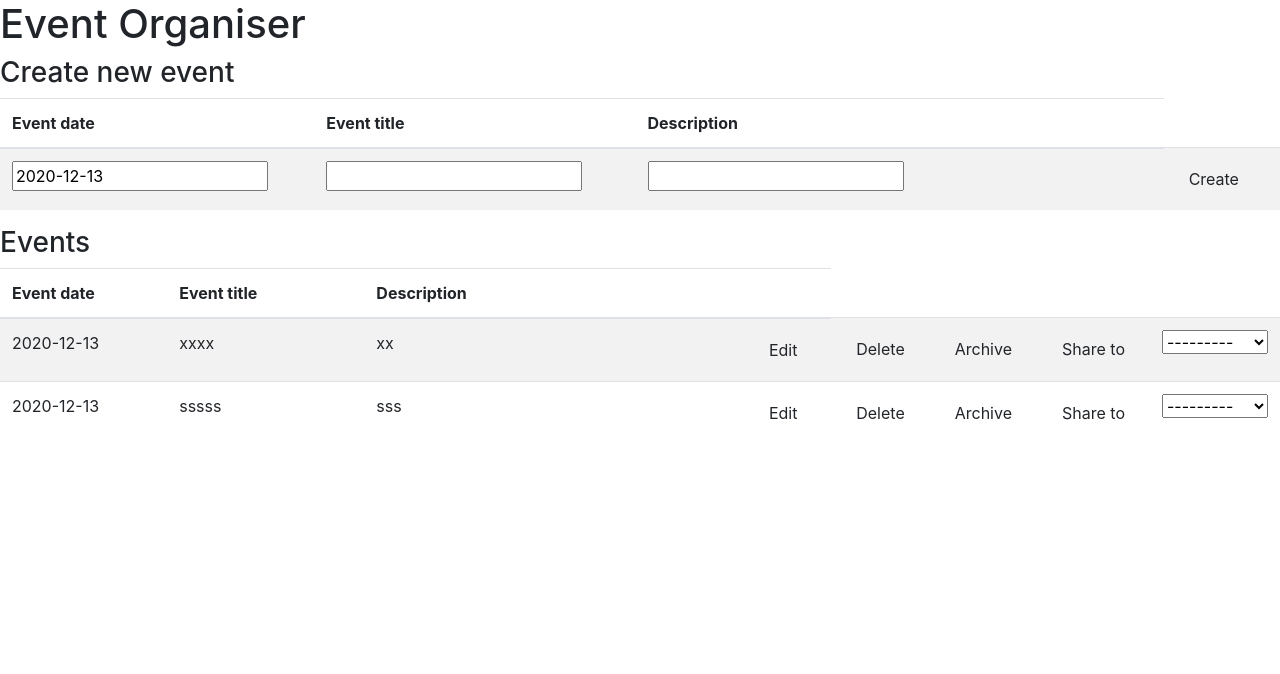
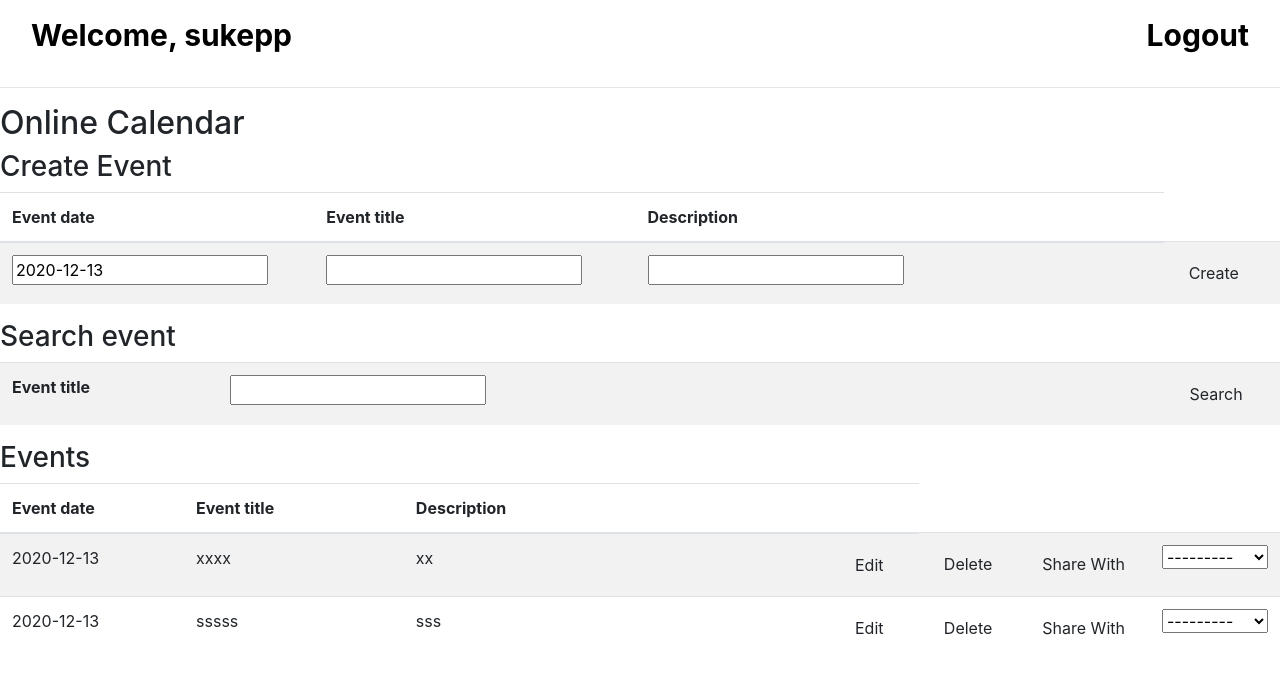
Before and after one commit to sukepp/cloud-calendar, a Django app: page / in a window 1280 px wide. Shown: the top 674 px of the page. Run offline with Django 3.2, Linux system fonts and the light colour scheme; a user stored in the database is signed in; data comes from the database, SQL or seed files in the repository; both versions use the stored data as it was after the commit; some libraries are stand-ins or nearby versions.

Commit message:
Finished the function of editing, deleting, searching and sharing events.

```diff
--- a/myapp/forms.py
+++ b/myapp/forms.py
@@ -1,5 +1,5 @@
 from django.forms import ModelForm, TextInput
-from datetime import date
+from datetime import date, time, datetime
 from .models import Record
 
 
--- a/myapp/models.py
+++ b/myapp/models.py
@@ -1,5 +1,6 @@
+import django.utils.timezone as timezone
 from django.db import models
-from django.db.models import CharField, DateField, ForeignKey, IntegerField
+from django.db.models import CharField, DateField, ForeignKey, IntegerField, TimeField
 from django.contrib.auth.models import User
 
 # Create your models here.
--- a/myapp/templates/app/index.html
+++ b/myapp/templates/app/index.html
@@ -12,10 +12,23 @@
           integrity="sha384-Vkoo8x4CGsO3+Hhxv8T/Q5PaXtkKtu6ug5TOeNV6gBiFeWPGFN9MuhOf23Q9Ifjh" crossorigin="anonymous">
 </head>
 <body>
-      <h1 class="page-header">Event Organiser</h1>
+    <nav class="navbar navbar-inverse navbar-fixed-top">
+      <div class="container-fluid">
+        <div class="navbar-header">
+          <a class="navbar-brand" href="" style="color:#000; font-weight:bold; font-size:30px;">Welcome, {{ user.username }}</a>
+        </div>
+        <ul class="nav navbar-nav navbar-right">
+          <li><a href="/accounts/logout" style="color:#000; font-weight:bold; font-size:30px;">Logout</a></li>
+        </ul>
+      </div>
+    </nav>
+    <hr />
+
+
+    <h2 class="page-header">Online Calendar</h2>
 
     <div class= "th-wrapper">
-      <h3 class="sub-header">Create new event</h3>
+    <h3 class="sub-header">Create Event</h3>
     </div>
     <div class="table-responsive">
       <form action="/add_event" method="post">
@@ -45,6 +58,25 @@
       </form>
     </div>
 
+    <div class= "th-wrapper">
+      <h3 class="sub-header">Search event</h3>
+    </div>
+    <div class="table-responsive">
+      <form action="/search_event" method="post">
+      {% csrf_token %}
+        <table class="table table-striped">
+        <col style="width:15%">
+        <col style="width:65%">
+        <col style="width:7%">
+          <tr>
+            <th>Event title</th>
+              <td><input type="text" name="title"></td>
+              <td><input type="submit" class="btn show-new-item" value="Search"/></td>
+          </tr>
+        </table>
+      </form>
+    </div>
+
     <h3 class="sub-header">Events</h3>
     <div class="table-responsive">
       <table class="table table-striped">
@@ -69,31 +101,24 @@
             <td>{{ record.title }}</td>
             <td>{{ record.description }}</td>
             <td>
-                <form method="post" action="/edit_record">
+              <form method="post" action="/edit_event">
                 {% csrf_token %}
-                  <input type="hidden" value="{{ record.id }}" name="edit_val">
+                <input type="hidden" value="{{ record.id }}" name="edit_value">
                 <input type="submit" class="btn" value="Edit">
               </form>
             </td>
             <td>
-                <form method="post" action="/delete_record">
+              <form method="post" action="/delete_event">
                 {% csrf_token %}
-                  <input type="hidden" value="{{ record.id }}" name="delete_val">
+                <input type="hidden" value="{{ record.id }}" name="delete_value">
                 <input type="submit" class="btn" value="Delete">
               </form>
             </td>
-              <td>
-                <form method="post" action="/archive_record">
-                  {% csrf_token %}
-                  <input type="hidden" value="{{ record.id }}" name="archive_val">
-                  <input type="submit" class="btn" value="Archive">
-                </form>
-              </td>
-              <form method="post" action="/share_record">
+            <form method="post" action="/share_event">
               {% csrf_token %}
               <td>
-                    <input type="hidden" value="{{ record.id }}" name="share_val">
-                    <input type="submit" class="btn" value="Share to">
+                  <input type="hidden" value="{{ record.id }}" name="share_value">
+                  <input type="submit" class="btn" value="Share With">
               </td>
               <td>
                   {{user_form.user}}
--- a/myapp/urls.py
+++ b/myapp/urls.py
@@ -4,5 +4,10 @@ from . import views
 urlpatterns = [
     path('', views.index),
     path('add_event', views.addEvent),
+    path('delete_event', views.deleteEvent),
+    path('edit_event', views.editEvent),
+    path('update_event', views.updateEvent),
+    path('search_event', views.searchEvent),
+    path('share_event', views.shareEvent),
     path('signup/', views.signup),
 ]
--- a/myapp/views.py
+++ b/myapp/views.py
@@ -16,16 +16,71 @@ def index(request):
     records = Record.objects.filter(user=user, event_type='active')
     return render(request, 'app/index.html', locals())
 
+
 @login_required
 def addEvent(request):
     if request.method == 'POST':
         user = request.user
-        form = RecordForm(user,request.POST)
+        form = RecordForm(user, request.POST)
         if form.is_valid():
             record = form.save(commit=False)
             record.user = user
             record.event_type = 'active'
             record.save()
+    return redirect('/')
+
+
+@login_required
+def deleteEvent(request):
+    if request.method == 'POST':
+        event_id = request.POST['delete_value']
+        Record.objects.filter(id=event_id).delete()
+    return redirect('/')
+
+
+@login_required
+def editEvent(request):
+    if request.method == 'POST':
+        event_id = request.POST['edit_value']
+        record = Record.objects.get(id=event_id)
+
+        return render(request, 'app/edit_event.html', locals())
+    return redirect('/')
+
+
+@login_required
+def updateEvent(request):
+    if request.method == 'POST':
+        user = request.user
+        posted_data = request.POST
+        event_id = posted_data['id_value']
+        date = posted_data['date']
+        title = posted_data['title']
+        description = posted_data['description']
+        Record.objects.filter(id=event_id).update(date=date, title=title, description=description)
+    return redirect('/')
+
+
+@login_required
+def searchEvent(request):
+    if request.method == 'POST':
+        title = request.POST['title']
+        user = request.user
+        records = Record.objects.filter(user=user, title=title)
+        return render(request, 'app/search_event.html', locals())
+    return redirect('/')
+
+
+@login_required
+def shareEvent(request):
+    if request.method == 'POST':
+        event_id = request.POST['share_value']
+        form = UserForm(request.POST)
+        if form.is_valid():
+            user = form.cleaned_data.get('user')
+            record = Record.objects.get(id=event_id)
+            Record.objects.create(date=record.date, title=record.title,
+                                  description=record.description, event_type=record.event_type, user=user)
     return redirect('/')
 
 
```
Also changed, not shown: myapp/templates/app/edit_event.html (added, +68 -0 lines), myapp/templates/app/search_event.html (added, +86 -0 lines), db.sqlite3. Lines whose indentation alone changed are shown as unchanged.
